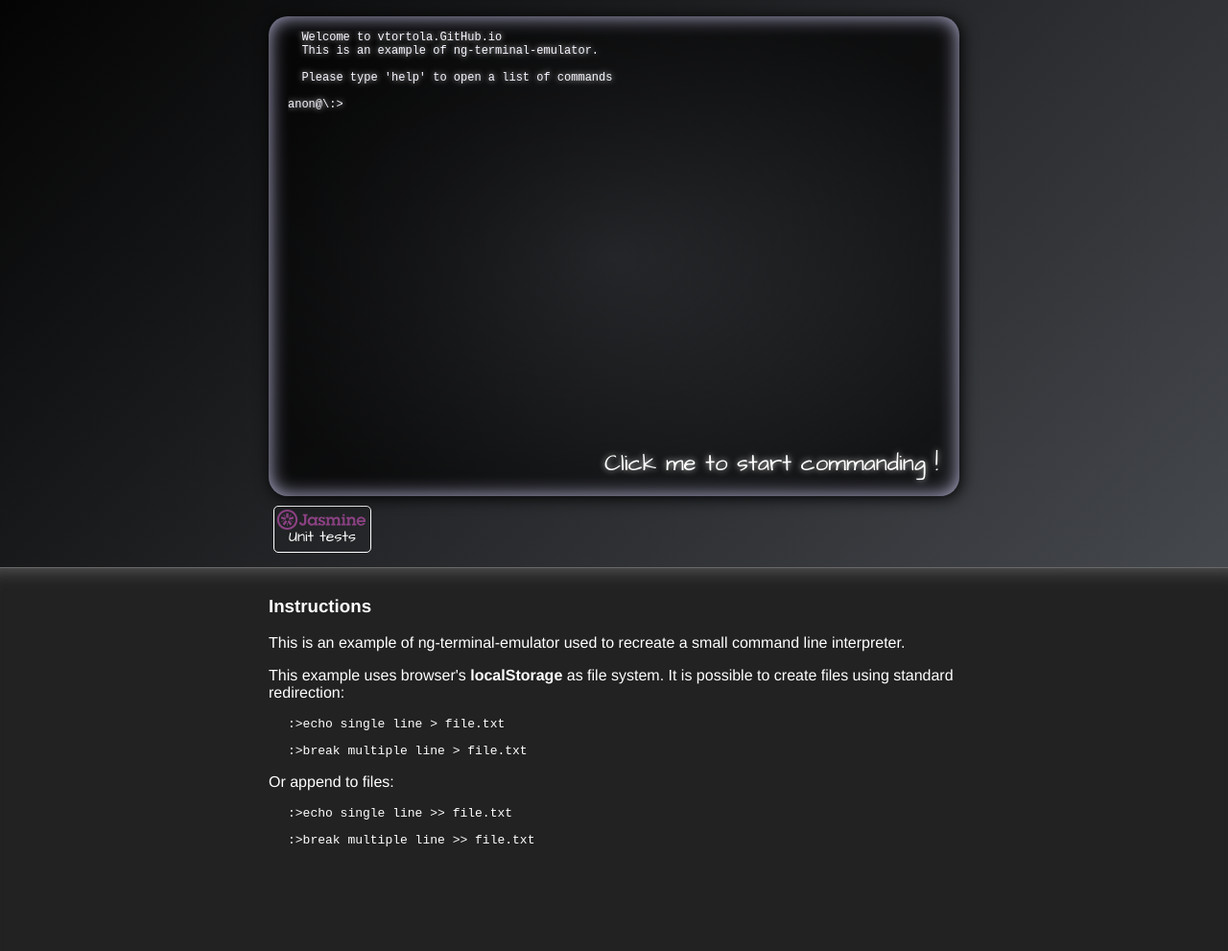
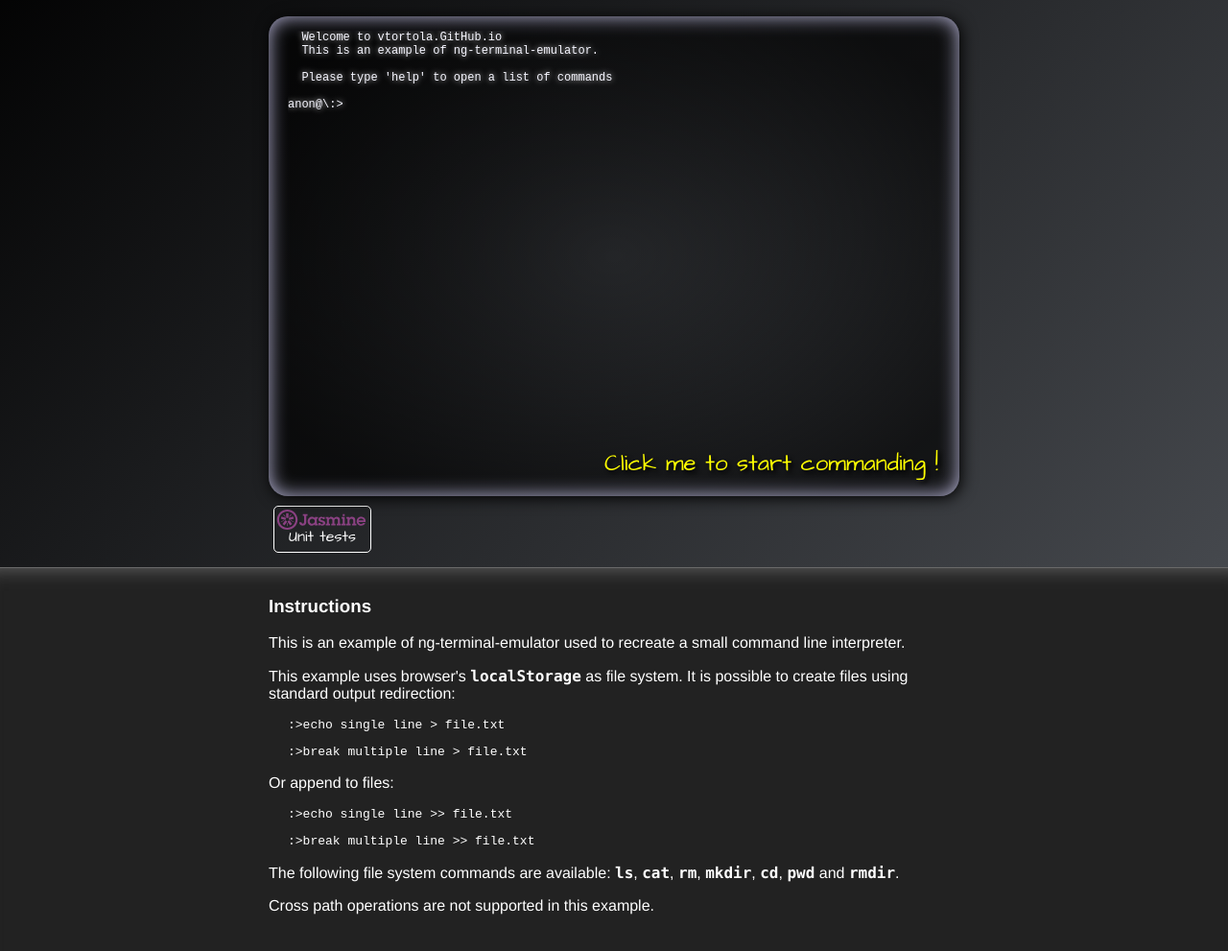
Before and after one commit to vtortola/ng-terminal-emulator, a plain HTML site: page index.html in a window 1280 px wide. Shown: the part 103-1094 px from the top of the page at 96% size. Drawn offline with nearby package versions, Linux system fonts and the light colour scheme; no server answers.

Commit message:
Instructions

```diff
--- a/example/content/example.css
+++ b/example/content/example.css
@@ -80,6 +80,9 @@ body {
     font-family: Helvetica;
     color: #FFF;
 }
+.instructions b {
+    font-family:Consolas;
+}
 .instructions pre {
     margin-left:20px;
 }
@@ -95,7 +98,8 @@ body {
     font-family: 'Architects Daughter', 'Helvetica Neue', Helvetica, Arial, serif;
     top: -60px;
     left: 350px;
-    color: #fff;
+    color: yellow;
+    text-shadow:3px 3px 4px #000;
     visibility:visible;
     font-size:2em;
 }
--- a/index.html
+++ b/index.html
@@ -48,13 +48,15 @@
                     <p>This is an example of ng-terminal-emulator used to recreate a small command line interpreter.</p>
                     <p>
                         This example uses browser's <b>localStorage</b> as file system. It is possible to create files
-                        using standard redirection:
+                        using standard output redirection:
                     </p>
                     <pre>:>echo single line > file.txt</pre>
                     <pre>:>break multiple line > file.txt</pre>
                     <p>Or append to files:</p>
                     <pre>:>echo single line >> file.txt</pre>
                     <pre>:>break multiple line >> file.txt</pre>
+                    <p>The following file system commands are available: <b>ls</b>, <b>cat</b>, <b>rm</b>, <b>mkdir</b>, <b>cd</b>, <b>pwd</b> and <b>rmdir</b>.</p>
+                    <p>Cross path operations are not supported in this example.</p>
                 </section>
             </section>
         </section>
```
